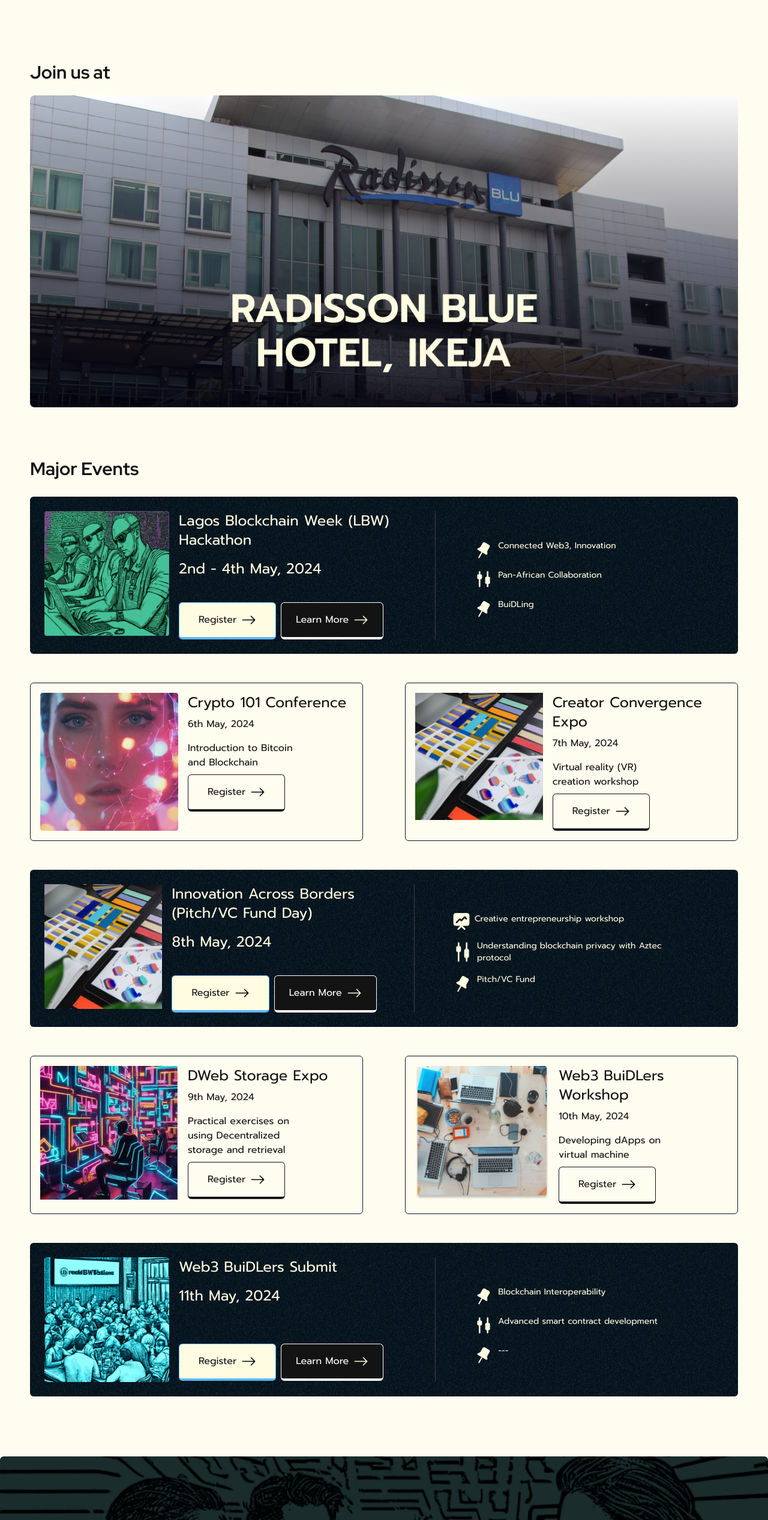
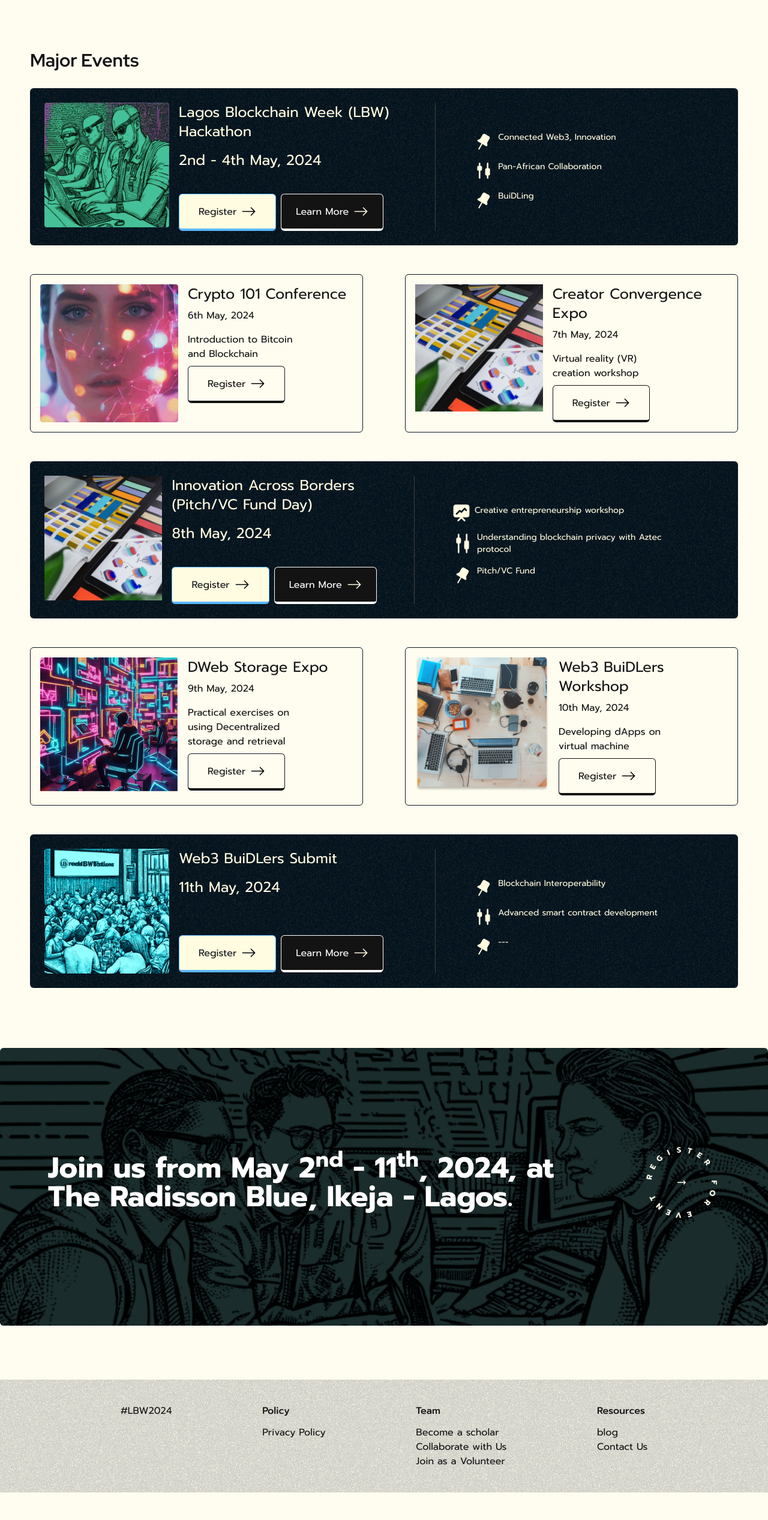
Before and after one commit to Etette/LBW_T, a Next.js app: page / in a window 1280 px wide. Shown: the part 912-3446 px from the top of the page at 60% size. After the commit the page ends 3400 px from the top, so only its background shows below. Built offline with nearby package versions, Linux system fonts and the light colour scheme.

Commit message:
commented out partners&sponsors section

```diff
--- a/src/components/Footer.js
+++ b/src/components/Footer.js
@@ -26,7 +26,7 @@
         <p className="font-medium mb-3">Team</p>
         <p className="">Become a scholar </p>
         <p className="">Collaborate with Us</p>
-        <p className="">Join as a Volunteer Us</p>
+        <p className="">Join as a Volunteer</p>
         {/* <p className="">Made in Africa</p> */}
       </div>
 
--- a/src/components/Join.jsx
+++ b/src/components/Join.jsx
@@ -5,7 +5,7 @@
       <div className="flex justify-between absolute lg:top-40 top-10 my-auto lg:left-20 left-5 lg:right-20 right-5">
         <p className="text-white font-bold my-auto text-sm lg:text-5xl">
           Join us from May 2<sup>nd</sup> - 11<sup>th</sup>, 2024, at <br /> The
-          Radisson Blue Hotel,Ikeja - Lagos.
+          Radisson Blue, Ikeja - Lagos.
         </p>
         <img
           className="lg:w-32 w-14"
--- a/src/pages/index.jsx
+++ b/src/pages/index.jsx
@@ -24,17 +24,17 @@
       {/* <HeaderNav /> */}
       <HeroSection />
 
-      <div className=" lg:mx-[50px] mx-4 mt-[100px] flex flex-col">
+      {/* <div className=" lg:mx-[50px] mx-4 mt-[100px] flex flex-col">
         <h3 className="font-bold text-[30px]">Join us at</h3>
         <img src="./images/join-us.png" className="rounded-md mt-4" alt="" />
-      </div>
+      </div> */}
       <ProgramTrack />
       {/* <Speakers /> */}
       <Join />
 
-      <EventSchedules />
-      <Partners />
-      <Sponsor />
+      {/* <EventSchedules /> */}
+      {/* <Partners />
+      <Sponsor /> */}
       <Footer />
     </Fragment>
   );
```
Also changed, not shown: 2 other files (tests, documents, lock files or other folders).
